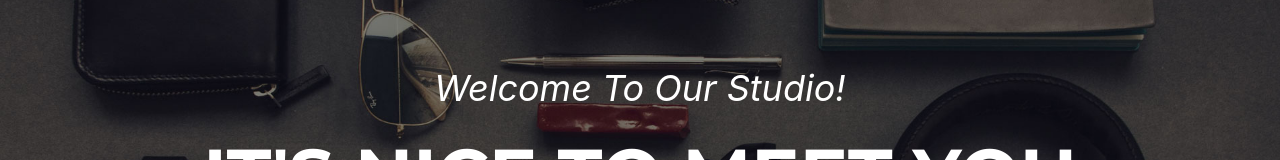
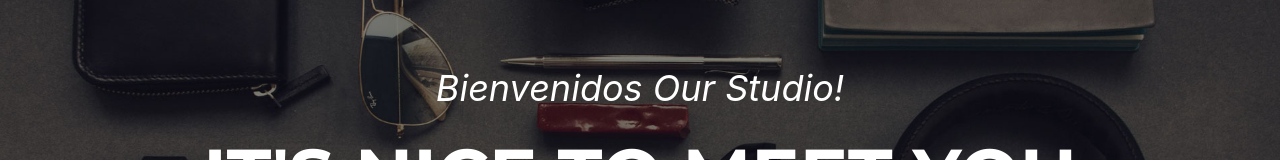
Before and after one commit to VictorWillian/ejemplo-pagina-web, a plain HTML site: page index.html in a window 1280 px wide. Shown: the part 202-362 px from the top of the page. Drawn offline with nearby package versions, Linux system fonts and the light colour scheme; a web font is replaced by a local one.

Commit message:
Update index.html
.

```diff
--- a/index.html
+++ b/index.html
@@ -39,7 +39,7 @@
         <!-- Masthead-->
         <header class="masthead">
             <div class="container">
-                <div class="masthead-subheading">Welcome To Our Studio!</div>
+                <div class="masthead-subheading">Bienvenidos Our Studio!</div>
                 <div class="masthead-heading text-uppercase">It's Nice To Meet You</div>
                 <a class="btn btn-primary btn-xl text-uppercase js-scroll-trigger" href="#services">Tell Me More</a>
             </div>
```
